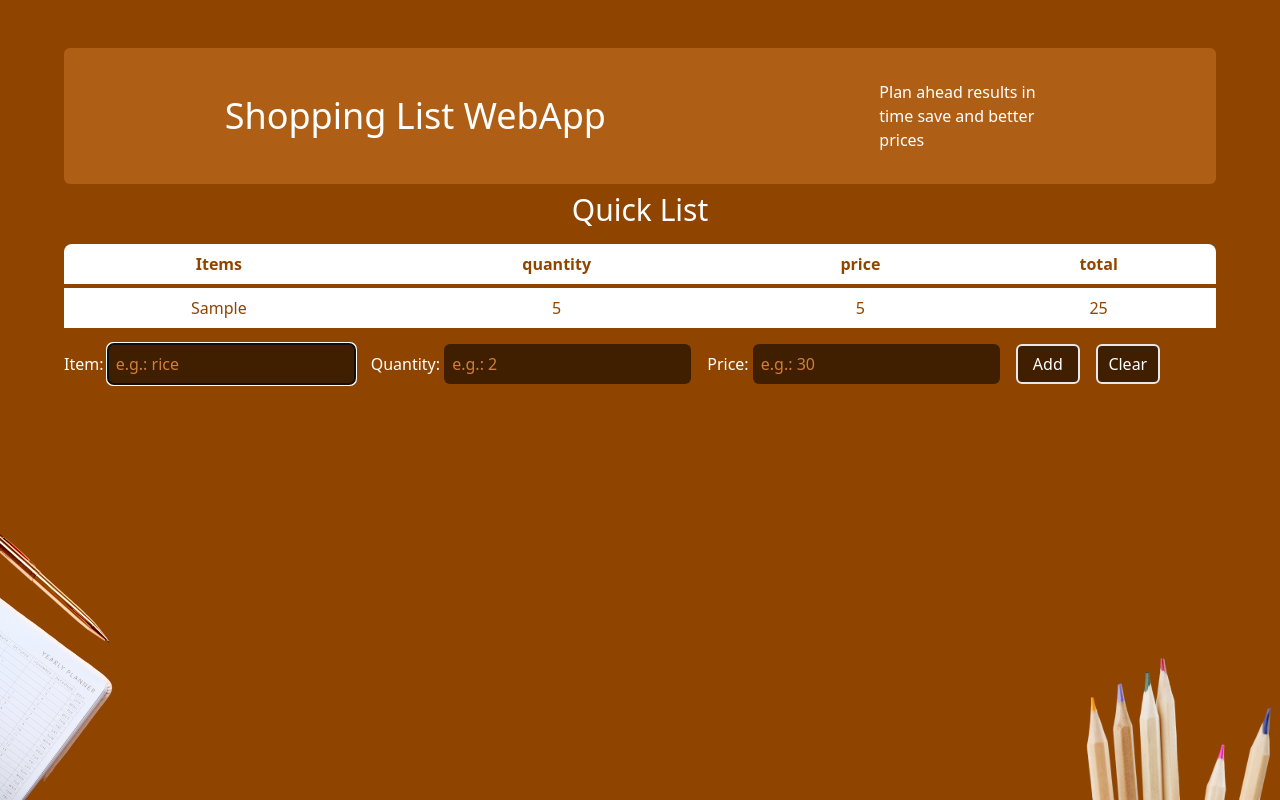
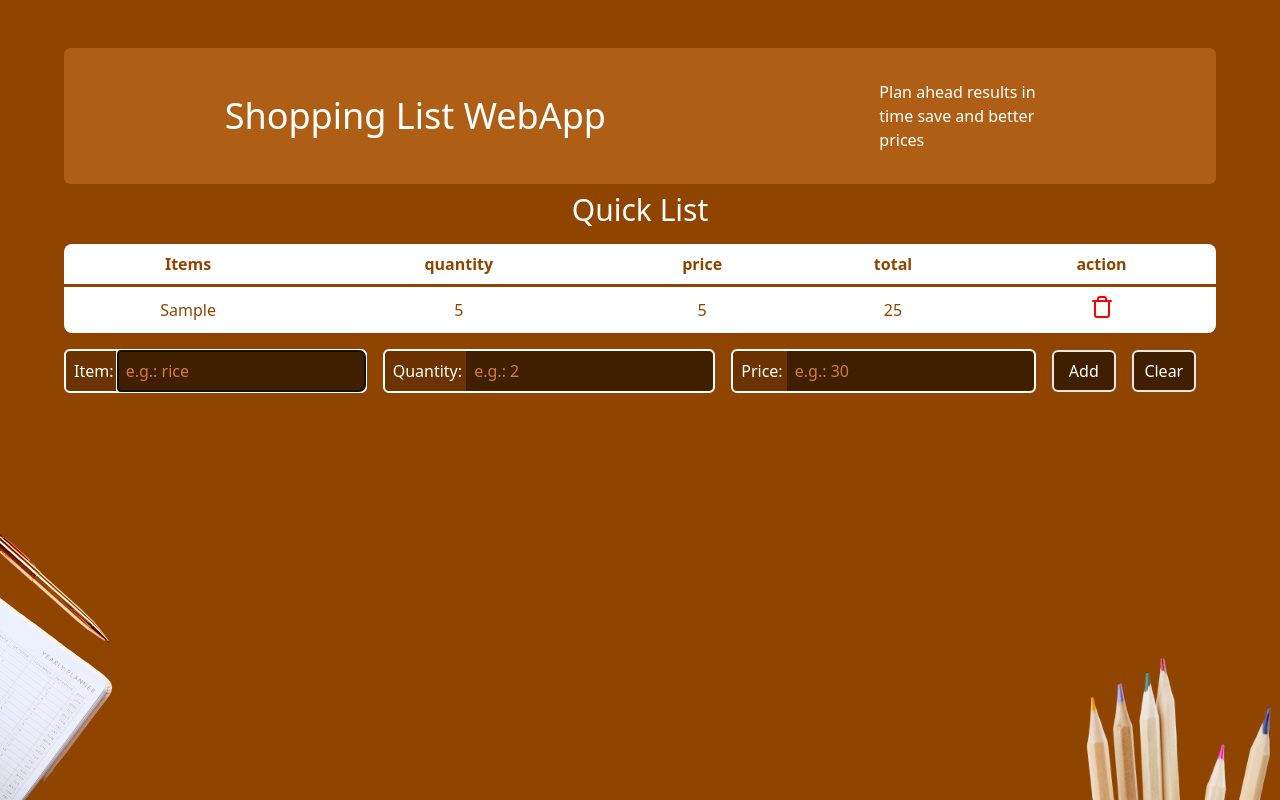
Before and after one commit to codi-Andre/shopping-list, a Next.js app: page / in a window 1280 px wide. Both pictures are taken after typing "Sample", "5", "5" into the empty fields and a click on the button "Add". Built offline with nearby package versions, Linux system fonts and the light colour scheme.

Commit message:
style: improve accessibility

```diff
--- a/src/app/globals.css
+++ b/src/app/globals.css
@@ -56,5 +56,13 @@ body {
 }
 
 .data_table td {
-  border-top: 4px solid #8f4500;
+  border-top: 3px solid #8f4500;
 }
+
+.data_table tr:last-child td:first-child {
+  border-bottom-left-radius: 8px;
+}
+
+.data_table tr:last-child td:last-child {
+  border-bottom-right-radius: 8px;
+}
--- a/src/app/page.tsx
+++ b/src/app/page.tsx
@@ -63,20 +63,29 @@ export default function Home() {
       <table className="data_table">
         <thead>
           <tr>
-            <th>Items</th>
-            <th>quantity</th>
-            <th>price</th>
-            <th>total</th>
+            <th scope="col">Items</th>
+            <th scope="col">quantity</th>
+            <th scope="col">price</th>
+            <th scope="col">total</th>
+            <th scope="col">action</th>
           </tr>
         </thead>
         <tbody>
-          {list.map((item, i) => {
+          {list.map((item, index) => {
             return (
-              <tr key={`${item}-${i}`}>
+              <tr key={`${item}-${index}`}>
                 <td>{item.name}</td>
                 <td>{item.quantity}</td>
                 <td>{item.price}</td>
                 <td>{`${item.price * item.quantity}`}</td>
+                <td className="max-w-[8px]">
+                  <button
+                    title="Delete item"
+                    onClick={() => deleteItem(item, index)}
+                  >
+                    <Trash color="red"></Trash>
+                  </button>
+                </td>
               </tr>
             )
           })}
@@ -87,11 +96,10 @@ export default function Home() {
         onSubmit={handleSubmit}
         className="flex flex-col flex-nowrap items-center gap-4 lg:flex-row"
       >
-        <label>
+        <label className="rounded-md border-2 border-solid border-white bg-brown-5 ps-2">
           Item:{' '}
           <input
-            id="name"
-            className="rounded-md bg-brown-7 p-2 placeholder:text-brown-1"
+            className="rounded-r-md bg-brown-7 p-2 placeholder:text-brown-1"
             ref={itemRef}
             type="text"
             placeholder="e.g.: rice"
@@ -99,20 +107,20 @@ export default function Home() {
           />
         </label>
 
-        <label>
+        <label className="rounded-md border-2 border-solid border-white bg-brown-5 ps-2">
           Quantity:{' '}
           <input
-            className="rounded-md bg-brown-7 p-2 placeholder:text-brown-1"
+            className="rounded-r-md bg-brown-7 p-2 placeholder:text-brown-1"
             ref={quantityRef}
             type="number"
             placeholder="e.g.: 2"
             name="quantity"
           />
         </label>
-        <label>
+        <label className="rounded-md border-2 border-solid border-white bg-brown-5 ps-2">
           Price:{' '}
           <input
-            className="rounded-md bg-brown-7 p-2 placeholder:text-brown-1"
+            className="rounded-r-md bg-brown-7 p-2 placeholder:text-brown-1"
             ref={priceRef}
             type="number"
             step="0.01" // allows two decimal places
@@ -123,14 +131,14 @@ export default function Home() {
 
         <div className="flex gap-4">
           <button
-            className="h-10 min-w-[4rem] flex-1 rounded-md border-2 border-solid bg-brown-7 p-1 hover:bg-brown-5"
+            className="h-[2.625rem] min-w-[4rem] flex-1 rounded-md border-2 border-solid bg-brown-7 p-1 hover:bg-brown-5"
             type="submit"
             onClick={() => itemRef.current?.focus()}
           >
             Add
           </button>
           <button
-            className="h-10 min-w-[4rem] flex-1 rounded-md border-2 border-solid bg-brown-7 p-1 hover:bg-brown-5"
+            className="h-[2.625rem] min-w-[4rem] flex-1 rounded-md border-2 border-solid bg-brown-7 p-1 hover:bg-brown-5"
             type="reset"
           >
             Clear
```
